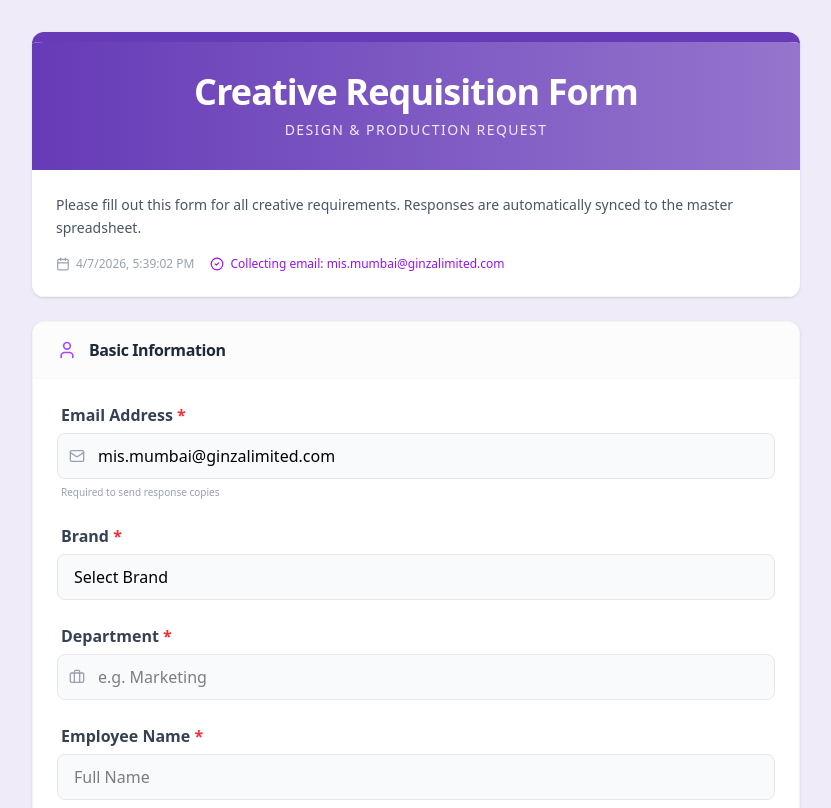
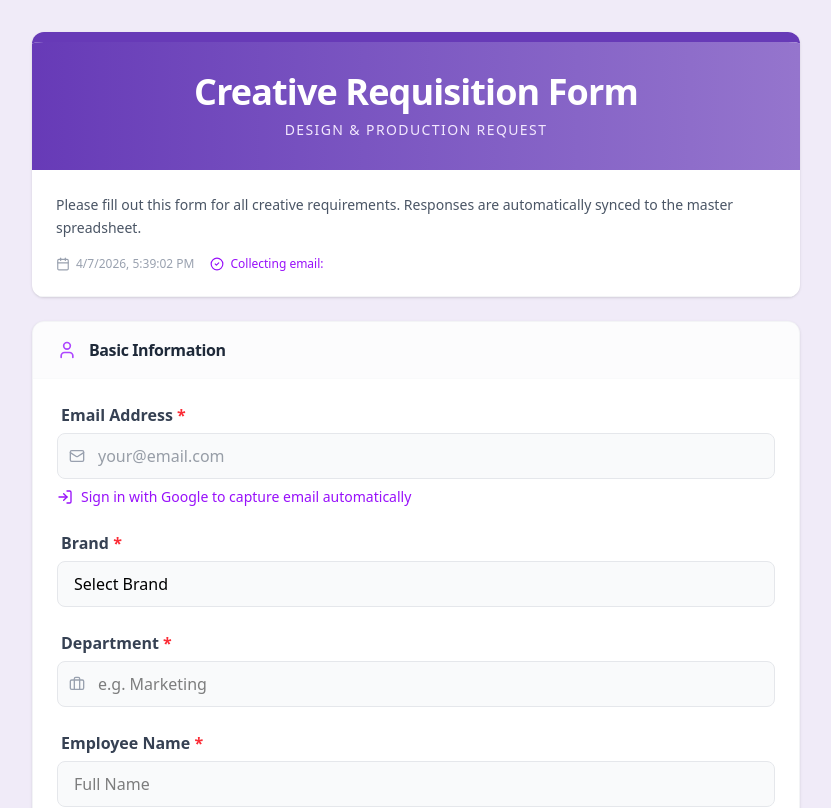
Before and after one commit to mismumbai-tush/creative-requisition-form, a React (Vite) app: page / in a window 1280 px wide. Shown: the top 808 px of the page, without its empty margins (224-1055 px from the left). Built offline with nearby package versions, Linux system fonts and the light colour scheme; no server answers.

Commit message:
feat: Implement Google Sign-in and lazy-load Sheets API
Integrate Google Sign-in for user authentication and automatically populate the email field. Lazy-load the Google Sheets API to prevent startup errors if credentials are not configured, adding a warning for missing credentials.

```diff
--- a/server.ts
+++ b/server.ts
@@ -14,21 +14,36 @@ async function startServer() {
   const app = express();
   app.use(express.json());
 
-  // Google Sheets API Setup
+  // Validate Environment Variables
+  const GOOGLE_CLIENT_EMAIL = process.env.GOOGLE_CLIENT_EMAIL;
+  const GOOGLE_PRIVATE_KEY = process.env.GOOGLE_PRIVATE_KEY;
+  const SPREADSHEET_ID = process.env.GOOGLE_SHEET_ID || '1Ng_ItkiSLgfHOBTlX0CVN5l51eQM-55v_YYLw81XauM';
+
+  if (!GOOGLE_CLIENT_EMAIL || !GOOGLE_PRIVATE_KEY) {
+    console.warn('WARNING: Google Sheets credentials (GOOGLE_CLIENT_EMAIL or GOOGLE_PRIVATE_KEY) are missing.');
+  }
+
+  // Lazy-load Google Sheets API to prevent startup crashes
+  const getSheets = () => {
+    if (!GOOGLE_CLIENT_EMAIL || !GOOGLE_PRIVATE_KEY) {
+      throw new Error('Google Sheets credentials (GOOGLE_CLIENT_EMAIL or GOOGLE_PRIVATE_KEY) are not configured in environment variables.');
+    }
+
     const auth = new google.auth.GoogleAuth({
       credentials: {
-      client_email: process.env.GOOGLE_CLIENT_EMAIL,
-      private_key: process.env.GOOGLE_PRIVATE_KEY?.replace(/\\n/g, '\n'),
+        client_email: GOOGLE_CLIENT_EMAIL,
+        private_key: GOOGLE_PRIVATE_KEY.replace(/\\n/g, '\n').replace(/^"(.*)"$/, '$1'),
       },
       scopes: ['https://www.googleapis.com/auth/spreadsheets'],
     });
 
-  const sheets = google.sheets({ version: 'v4', auth });
-  const SPREADSHEET_ID = process.env.GOOGLE_SHEET_ID || '1Ng_ItkiSLgfHOBTlX0CVN5l51eQM-55v_YYLw81XauM';
+    return google.sheets({ version: 'v4', auth });
+  };
 
   // API Route for Form Submission
   app.post('/api/submit', async (req, res) => {
     try {
+      const sheets = getSheets();
       const data = req.body;
       const now = new Date();
       const monthYear = now.toLocaleString('en-US', { month: 'long', year: 'numeric' }); // e.g., "April 2026"
@@ -150,8 +165,13 @@ const appPromise = startServer();
 
 // For Vercel, we export the app
 export default async (req: any, res: any) => {
+  try {
     const app = await appPromise;
     return app(req, res);
+  } catch (error: any) {
+    console.error('Vercel Function Error:', error);
+    res.status(500).json({ success: false, message: `A server error occurred: ${error.message}` });
+  }
 };
 
 // For local development (including AI Studio preview)
--- a/src/App.tsx
+++ b/src/App.tsx
@@ -1,7 +1,8 @@
 import React, { useState, useEffect } from 'react';
 import { motion, AnimatePresence } from 'motion/react';
-import { analytics } from './firebase';
+import { analytics, auth, googleProvider } from './firebase';
 import { logEvent } from 'firebase/analytics';
+import { signInWithPopup, onAuthStateChanged, signOut, User as FirebaseUser } from 'firebase/auth';
 import {
   Send,
   CheckCircle2,
@@ -16,7 +17,9 @@ import {
   Box,
   Layers,
   ArrowRight,
-  Loader2
+  Loader2,
+  LogOut,
+  LogIn
 } from 'lucide-react';
 import { clsx, type ClassValue } from 'clsx';
 import { twMerge } from 'tailwind-merge';
@@ -71,9 +74,10 @@ const INITIAL_DATA: FormData = {
 };
 
 export default function App() {
+  const [user, setUser] = useState<FirebaseUser | null>(null);
   const [formData, setFormData] = useState<FormData>({
     ...INITIAL_DATA,
-    email: 'mis.mumbai@ginzalimited.com' // Pre-filled as per "automatic collection"
+    email: ''
   });
   const [isSubmitting, setIsSubmitting] = useState(false);
   const [submitStatus, setSubmitStatus] = useState<'idle' | 'success' | 'error'>('idle');
@@ -82,6 +86,33 @@ export default function App() {
   // Auto-calculated fields
   const [timestamp, setTimestamp] = useState('');
   const [minDeliveryDate, setMinDeliveryDate] = useState('');
+
+  useEffect(() => {
+    const unsubscribe = onAuthStateChanged(auth, (currentUser) => {
+      setUser(currentUser);
+      if (currentUser?.email) {
+        setFormData(prev => ({ ...prev, email: currentUser.email || '' }));
+      }
+    });
+    return () => unsubscribe();
+  }, []);
+
+  const handleSignIn = async () => {
+    try {
+      const result = await signInWithPopup(auth, googleProvider);
+      if (result.user.email) {
+        setFormData(prev => ({ ...prev, email: result.user.email || '' }));
+      }
+    } catch (error: any) {
+      console.error("Sign in error:", error);
+      setErrorMessage("Failed to sign in. Please try again.");
+    }
+  };
+
+  const handleSignOut = async () => {
+    await signOut(auth);
+    setFormData(prev => ({ ...prev, email: '' }));
+  };
 
   useEffect(() => {
     const updateDates = () => {
@@ -133,7 +164,14 @@ export default function App() {
         }),
       });
 
-      const result = await response.json();
+      let result;
+      const contentType = response.headers.get('content-type');
+      if (contentType && contentType.includes('application/json')) {
+        result = await response.json();
+      } else {
+        const text = await response.text();
+        throw new Error(text || `Server error: ${response.status} ${response.statusText}`);
+      }
 
       if (result.success) {
         if (analytics) {
@@ -209,13 +247,41 @@ export default function App() {
                     type="email"
                     name="email"
                     required
+                    readOnly={!!user}
                     value={formData.email}
                     onChange={handleChange}
                     placeholder="your@email.com"
-                    className="w-full pl-10 pr-4 py-2.5 bg-gray-50 border border-gray-200 rounded-lg focus:ring-2 focus:ring-purple-500 focus:border-transparent transition-all outline-none text-base"
+                    className={cn(
+                      "w-full pl-10 pr-4 py-2.5 bg-gray-50 border border-gray-200 rounded-lg focus:ring-2 focus:ring-purple-500 focus:border-transparent transition-all outline-none text-base font-medium",
+                      user ? "text-purple-700 bg-purple-50 border-purple-100" : "text-gray-700"
+                    )}
                   />
+                  {user && (
+                    <button
+                      type="button"
+                      onClick={handleSignOut}
+                      className="absolute right-2 top-1/2 -translate-y-1/2 p-1.5 text-gray-400 hover:text-red-500 transition-colors"
+                      title="Sign Out"
+                    >
+                      <LogOut className="w-4 h-4" />
+                    </button>
+                  )}
                 </div>
-                <p className="text-[10px] text-gray-400 mt-1 ml-1">Required to send response copies</p>
+                {!user ? (
+                  <button
+                    type="button"
+                    onClick={handleSignIn}
+                    className="mt-2 flex items-center gap-2 text-sm font-medium text-purple-600 hover:text-purple-700 transition-colors"
+                  >
+                    <LogIn className="w-4 h-4" />
+                    Sign in with Google to capture email automatically
+                  </button>
+                ) : (
+                  <p className="text-[10px] text-gray-400 mt-1 ml-1 flex items-center gap-1">
+                    <CheckCircle2 className="w-3 h-3 text-green-500" />
+                    Captured automatically from your Google Account
+                  </p>
+                )}
               </InputGroup>
 
               <InputGroup label="Brand" required>
--- a/src/firebase.ts
+++ b/src/firebase.ts
@@ -1,5 +1,6 @@
 import { initializeApp } from "firebase/app";
 import { getAnalytics } from "firebase/analytics";
+import { getAuth, GoogleAuthProvider } from "firebase/auth";
 
 const firebaseConfig = {
   apiKey: "AIzaSyDFjOinpgJFts-FHY4FxRUbyWDGbMFxCzc",
@@ -16,4 +17,7 @@ const app = initializeApp(firebaseConfig);
 
 // Initialize Analytics only in browser environment
 export const analytics = typeof window !== "undefined" ? getAnalytics(app) : null;
+export const auth = getAuth(app);
+export const googleProvider = new GoogleAuthProvider();
+
 export default app;
```
Lines whose indentation alone changed are shown as unchanged.
